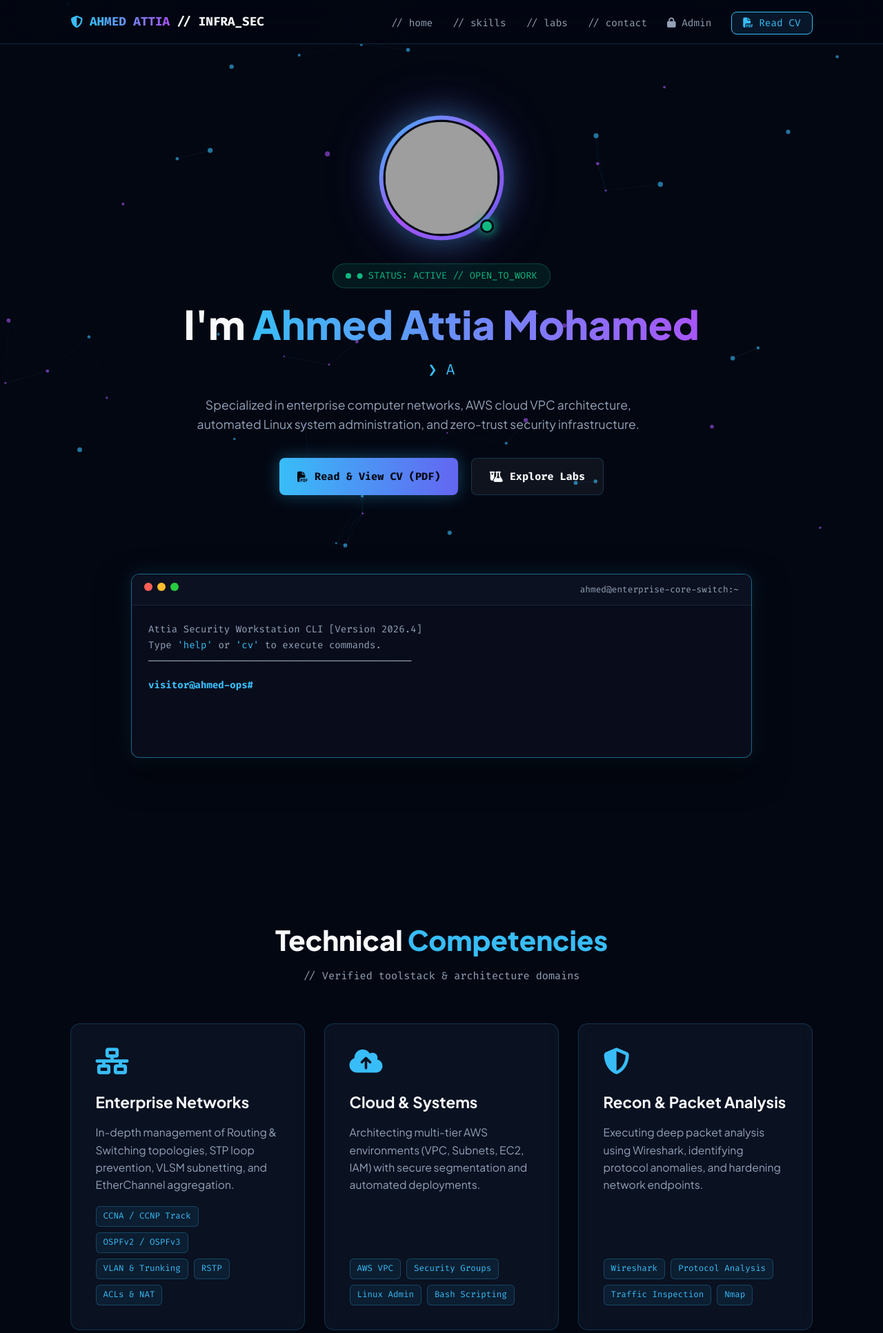
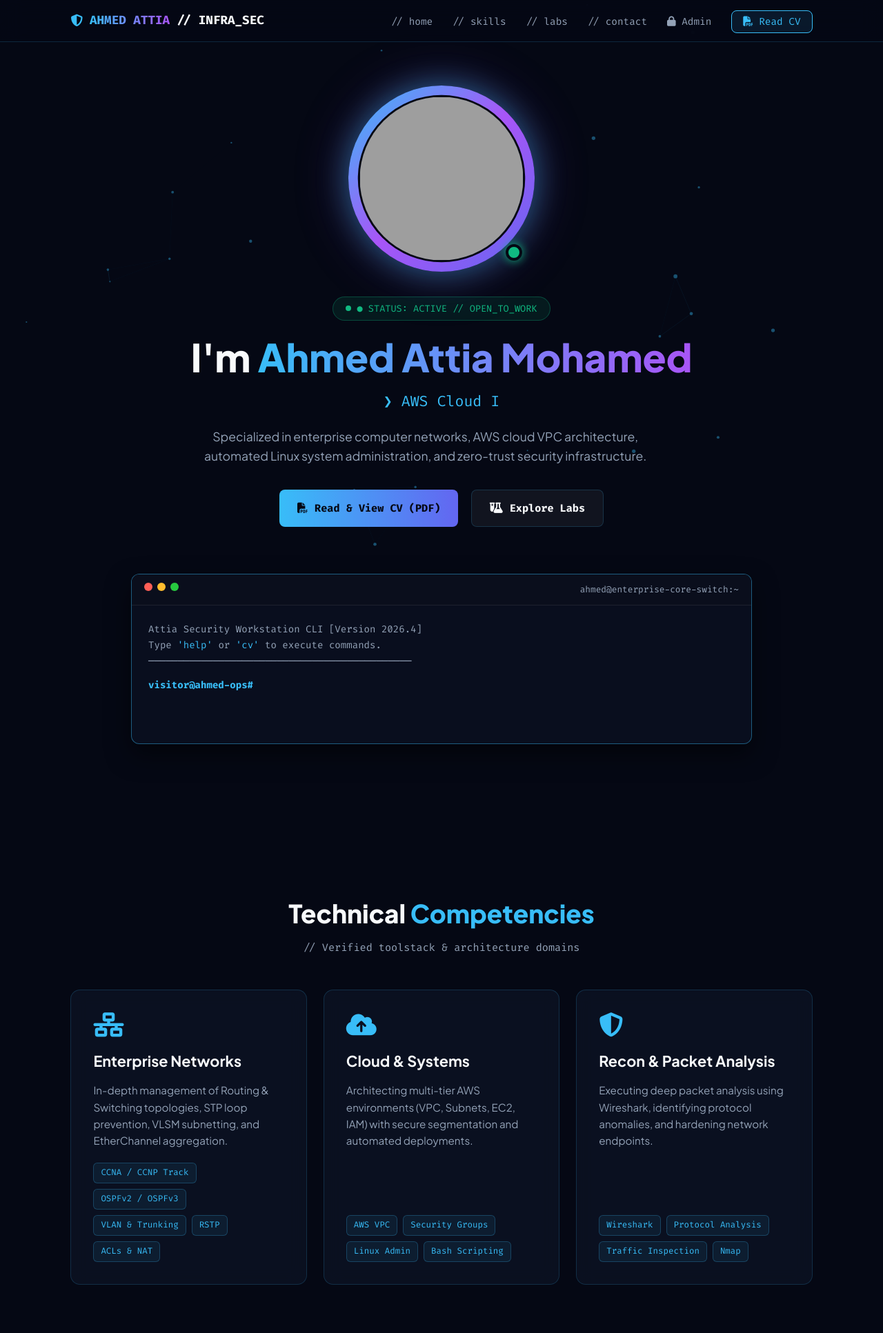
Before and after one commit to AmedAttia2026/Portfolio, a Flask app: page / in a window 1280 px wide. Shown: the top 1933 px of the page at 69% size. Run offline with Flask 3, Linux system fonts and the light colour scheme; data that the repository does not hold is empty; grey boxes are pictures that could not be loaded.

Commit message:
Update index.html

```diff
--- a/templates/index.html
+++ b/templates/index.html
@@ -5,20 +5,18 @@
   <meta name="viewport" content="width=device-width, initial-scale=1.0" />
   <title>Ahmed Attia | Network & Cloud Security Engineer</title>
 
-  <!-- Fonts -->
   <link rel="preconnect" href="https://fonts.googleapis.com">
   <link rel="preconnect" href="https://fonts.gstatic.com" crossorigin>
   <link href="https://fonts.googleapis.com/css2?family=Fira+Code:wght@400;500;700&family=Plus+Jakarta+Sans:wght@300;400;600;700;800&display=swap" rel="stylesheet">
 
-  <!-- FontAwesome -->
   <link rel="stylesheet" href="https://cdnjs.cloudflare.com/ajax/libs/font-awesome/6.5.1/css/all.min.css">
 
   <style>
     :root {
-      --bg-dark: #030712;
-      --bg-card: rgba(15, 23, 42, 0.65);
-      --border: rgba(56, 189, 248, 0.2);
-      --border-glow: rgba(56, 189, 248, 0.5);
+      --bg-dark: #050814;
+      --bg-card: rgba(13, 20, 38, 0.7);
+      --border: rgba(56, 189, 248, 0.18);
+      --border-glow: rgba(56, 189, 248, 0.45);
       --cyan: #38bdf8;
       --blue: #6366f1;
       --purple: #a855f7;
@@ -39,19 +37,18 @@
       line-height: 1.6;
     }
 
-    /* Ambient Dynamic Mesh Canvas */
     canvas#bg-canvas {
       position: fixed; top: 0; left: 0;
       width: 100vw; height: 100vh;
       z-index: -1; pointer-events: none;
+      transform: translateZ(0);
     }
 
-    /* Navbar */
     nav {
       position: fixed; top: 0; width: 100%;
       display: flex; justify-content: space-between; align-items: center;
-      padding: 1.1rem 8%;
-      background: rgba(3, 7, 18, 0.85); backdrop-filter: blur(18px);
+      padding: 1rem 8%;
+      background: rgba(5, 8, 20, 0.85); backdrop-filter: blur(16px);
       border-bottom: 1px solid var(--border);
       z-index: 1000;
     }
@@ -72,18 +69,17 @@
     .nav-links a {
       color: var(--text-muted); text-decoration: none;
       font-family: var(--font-code); font-size: 0.9rem;
-      transition: all 0.3s ease;
+      transition: color 0.2s ease;
     }
-    .nav-links a:hover { color: var(--cyan); text-shadow: 0 0 10px var(--cyan); }
+    .nav-links a:hover { color: var(--cyan); }
 
     .btn-cv-nav {
       background: rgba(56, 189, 248, 0.1);
       border: 1px solid var(--cyan); color: var(--cyan) !important;
       padding: 6px 16px; border-radius: 8px; cursor: pointer;
     }
-    .btn-cv-nav:hover { background: var(--cyan); color: #030712 !important; box-shadow: 0 0 20px var(--cyan); }
+    .btn-cv-nav:hover { background: var(--cyan); color: #050814 !important; }
 
-    /* Hero Section (Centered Profile Focal Point) */
     section { padding: 6.5rem 8% 3rem; max-width: 1300px; margin: 0 auto; }
 
     .hero-centered {
@@ -93,15 +89,14 @@
       text-align: center;
       min-height: calc(100vh - 120px);
       justify-content: center;
-      position: relative;
     }
 
-    /* Glowing Halo Avatar */
+    /* Fully Visible Head Avatar Wrapper */
     .avatar-wrapper {
       position: relative;
-      width: 180px;
-      height: 180px;
-      margin-bottom: 2rem;
+      width: 270px;
+      height: 270px;
+      margin-bottom: 2.2rem;
     }
 
     .avatar-halo {
@@ -110,13 +105,8 @@
       border-radius: 50%;
       padding: 6px;
       background: linear-gradient(135deg, var(--cyan), var(--purple), var(--blue));
-      box-shadow: 0 0 45px rgba(56, 189, 248, 0.4), 0 0 80px rgba(168, 85, 247, 0.25);
-      animation: floatEffect 4s ease-in-out infinite alternate;
-    }
-
-    @keyframes floatEffect {
-      0% { transform: translateY(0) scale(1); }
-      100% { transform: translateY(-8px) scale(1.02); }
+      box-shadow: 0 0 45px rgba(56, 189, 248, 0.45), 0 0 80px rgba(168, 85, 247, 0.25);
+      overflow: hidden;
     }
 
     .avatar-img {
@@ -124,21 +114,24 @@
       height: 100%;
       border-radius: 50%;
       object-fit: cover;
+      object-position: 50% 0%; /* Aligns image directly to top so top of head is 100% visible */
+      transform: scale(0.94); /* Gives room around head and shoulders */
       background: #0d1326;
-      border: 3px solid #030712;
+      border: 3px solid #050814;
       display: block;
     }
 
     .status-ping-corner {
       position: absolute;
-      bottom: 12px;
-      right: 14px;
-      width: 20px;
-      height: 20px;
+      bottom: 16px;
+      right: 18px;
+      width: 24px;
+      height: 24px;
       background: var(--emerald);
-      border: 3px solid #030712;
+      border: 4px solid #050814;
       border-radius: 50%;
-      box-shadow: 0 0 15px var(--emerald);
+      box-shadow: 0 0 14px var(--emerald);
+      z-index: 10;
     }
 
     .status-tag {
@@ -149,67 +142,62 @@
     }
     .status-ping { width: 8px; height: 8px; background: var(--emerald); border-radius: 50%; }
 
-    .hero-text h1 { font-size: 3.6rem; font-weight: 800; line-height: 1.15; margin-bottom: 1rem; }
+    .hero-text h1 { font-size: 3.5rem; font-weight: 800; line-height: 1.15; margin-bottom: 1rem; }
     .hero-text h1 span { background: linear-gradient(90deg, var(--cyan), var(--purple)); -webkit-background-clip: text; -webkit-text-fill-color: transparent; }
 
     .typewriter-text { font-family: var(--font-code); font-size: 1.35rem; color: var(--cyan); margin-bottom: 1.2rem; min-height: 2rem; }
-
     .hero-desc { color: var(--text-muted); font-size: 1.1rem; margin-bottom: 2.2rem; max-width: 680px; }
 
     .hero-cta { display: flex; gap: 1.2rem; justify-content: center; flex-wrap: wrap; }
-    .btn { padding: 0.85rem 1.6rem; border-radius: 8px; font-family: var(--font-code); font-size: 0.95rem; font-weight: 600; text-decoration: none; display: inline-flex; align-items: center; gap: 10px; cursor: pointer; border: none; transition: 0.3s ease; }
-    .btn-primary { background: linear-gradient(90deg, var(--cyan), var(--blue)); color: #030712; box-shadow: 0 0 25px rgba(56, 189, 248, 0.35); }
-    .btn-primary:hover { transform: translateY(-3px); box-shadow: 0 0 35px rgba(56, 189, 248, 0.65); color: #030712; }
+    .btn { padding: 0.85rem 1.6rem; border-radius: 8px; font-family: var(--font-code); font-size: 0.95rem; font-weight: 600; text-decoration: none; display: inline-flex; align-items: center; gap: 10px; cursor: pointer; border: none; transition: 0.2s ease; }
+    .btn-primary { background: linear-gradient(90deg, var(--cyan), var(--blue)); color: #050814; }
+    .btn-primary:hover { transform: translateY(-2px); box-shadow: 0 0 25px rgba(56, 189, 248, 0.5); }
     .btn-glass { background: rgba(255, 255, 255, 0.05); color: var(--text); border: 1px solid var(--border); }
-    .btn-glass:hover { border-color: var(--cyan); color: var(--cyan); background: rgba(56, 189, 248, 0.08); transform: translateY(-3px); }
+    .btn-glass:hover { border-color: var(--cyan); color: var(--cyan); transform: translateY(-2px); }
 
-    /* Terminal Section */
-    .terminal-section { max-width: 900px; margin: 3rem auto 5rem; }
+    .terminal-section { max-width: 900px; margin: 3rem auto 4rem; }
     .terminal-box {
-      background: rgba(10, 15, 29, 0.9); border: 1px solid var(--border-glow); border-radius: 12px;
-      box-shadow: 0 20px 50px rgba(0, 0, 0, 0.6), 0 0 30px rgba(56, 189, 248, 0.15);
+      background: rgba(10, 16, 32, 0.9); border: 1px solid var(--border-glow); border-radius: 12px;
+      box-shadow: 0 15px 35px rgba(0, 0, 0, 0.5);
       font-family: var(--font-code); overflow: hidden; text-align: left;
     }
-    .terminal-header { padding: 12px 18px; background: #0b1120; display: flex; justify-content: space-between; border-bottom: 1px solid rgba(255, 255, 255, 0.08); }
+    .terminal-header { padding: 12px 18px; background: #0a0e1c; display: flex; justify-content: space-between; border-bottom: 1px solid rgba(255, 255, 255, 0.08); }
     .terminal-dots { display: flex; gap: 7px; }
     .t-dot { width: 12px; height: 12px; border-radius: 50%; }
     .t-red { background: #ff5f56; } .t-yellow { background: #ffbd2e; } .t-green { background: #27c93f; }
-    .terminal-body { padding: 1.5rem; min-height: 220px; font-size: 0.88rem; overflow-y: auto; }
+    .terminal-body { padding: 1.5rem; min-height: 200px; font-size: 0.88rem; overflow-y: auto; }
     .term-out { color: var(--text-muted); white-space: pre-wrap; margin-bottom: 0.8rem; }
     .term-prompt-line { display: flex; gap: 10px; }
     .term-user { color: var(--cyan); font-weight: 700; }
     .term-input { flex: 1; background: transparent; border: none; outline: none; color: var(--text); font-family: var(--font-code); }
 
-    /* Section Headers & Cards */
-    .sec-head { text-align: center; margin-bottom: 3.5rem; }
-    .sec-head h2 { font-size: 2.5rem; font-weight: 800; margin-bottom: 0.5rem; }
+    .sec-head { text-align: center; margin-bottom: 3rem; }
+    .sec-head h2 { font-size: 2.3rem; font-weight: 800; margin-bottom: 0.5rem; }
     .sec-head h2 span { color: var(--cyan); }
     .sec-head p { color: var(--text-muted); font-family: var(--font-code); font-size: 0.95rem; }
-    .cards-grid { display: grid; grid-template-columns: repeat(auto-fit, minmax(300px, 1fr)); gap: 1.8rem; }
+    .cards-grid { display: grid; grid-template-columns: repeat(auto-fit, minmax(300px, 1fr)); gap: 1.5rem; }
 
     .card {
       background: var(--bg-card); border: 1px solid var(--border); border-radius: 14px;
-      padding: 2.2rem; backdrop-filter: blur(14px); transition: all 0.35s ease;
-      position: relative; overflow: hidden; display: flex; flex-direction: column;
+      padding: 2rem; backdrop-filter: blur(12px); transition: all 0.25s ease;
+      display: flex; flex-direction: column;
     }
-    .card:hover { border-color: var(--cyan); transform: translateY(-6px); box-shadow: 0 15px 35px rgba(56, 189, 248, 0.15); background: rgba(15, 23, 42, 0.85); }
-    .card-icon { font-size: 2.4rem; color: var(--cyan); margin-bottom: 1.4rem; }
-    .card h3 { font-size: 1.4rem; margin-bottom: 0.8rem; }
-    .card p { color: var(--text-muted); font-size: 0.98rem; margin-bottom: 1.2rem; }
+    .card:hover { border-color: var(--cyan); transform: translateY(-4px); background: rgba(17, 26, 48, 0.85); }
+    .card-icon { font-size: 2.2rem; color: var(--cyan); margin-bottom: 1.2rem; }
+    .card h3 { font-size: 1.35rem; margin-bottom: 0.8rem; }
+    .card p { color: var(--text-muted); font-size: 0.95rem; margin-bottom: 1.2rem; }
     .tags { display: flex; flex-wrap: wrap; gap: 8px; margin-top: auto; }
     .tag { font-family: var(--font-code); font-size: 0.78rem; padding: 4px 10px; background: rgba(56, 189, 248, 0.08); border: 1px solid rgba(56, 189, 248, 0.25); border-radius: 6px; color: var(--cyan); }
 
-    /* PDF CV Modal */
     .modal-overlay {
       position: fixed; top: 0; left: 0; width: 100vw; height: 100vh;
-      background: rgba(3, 7, 18, 0.92); backdrop-filter: blur(12px);
+      background: rgba(3, 6, 16, 0.92); backdrop-filter: blur(8px);
       z-index: 2000; display: none; justify-content: center; align-items: center; padding: 2rem;
     }
     .modal-overlay.active { display: flex; }
     .modal-content {
       background: #0b1120; border: 1px solid var(--border-glow); border-radius: 14px;
       width: 100%; max-width: 950px; height: 85vh; display: flex; flex-direction: column; overflow: hidden;
-      box-shadow: 0 0 50px rgba(56, 189, 248, 0.3);
     }
     .modal-header { padding: 1rem 1.5rem; background: #060913; display: flex; justify-content: space-between; align-items: center; border-bottom: 1px solid var(--border); }
     .modal-header h3 { font-family: var(--font-code); color: var(--cyan); font-size: 1.1rem; }
@@ -217,27 +205,24 @@
     .modal-body { flex: 1; position: relative; }
     .modal-body iframe { width: 100%; height: 100%; border: none; }
 
-    /* Contact Box */
-    .contact-box { background: var(--bg-card); border: 1px solid var(--border); border-radius: 16px; padding: 3rem; display: grid; grid-template-columns: 1fr 1fr; gap: 3rem; }
-    .contact-info { display: flex; flex-direction: column; gap: 1.5rem; }
-    .form-ctrl { width: 100%; padding: 1rem; border-radius: 8px; background: #030712; border: 1px solid var(--border); color: var(--text); margin-bottom: 1.2rem; outline: none; transition: 0.3s; font-size: 0.95rem; }
-    .form-ctrl:focus { border-color: var(--cyan); box-shadow: 0 0 12px rgba(56, 189, 248, 0.25); }
+    .contact-box { background: var(--bg-card); border: 1px solid var(--border); border-radius: 16px; padding: 2.5rem; display: grid; grid-template-columns: 1fr 1fr; gap: 2.5rem; }
+    .form-ctrl { width: 100%; padding: 0.9rem; border-radius: 8px; background: #050814; border: 1px solid var(--border); color: var(--text); margin-bottom: 1rem; outline: none; }
+    .form-ctrl:focus { border-color: var(--cyan); }
 
-    footer { text-align: center; padding: 2.5rem; border-top: 1px solid var(--border); font-family: var(--font-code); font-size: 0.88rem; color: var(--text-muted); margin-top: 4rem; }
+    footer { text-align: center; padding: 2rem; border-top: 1px solid var(--border); font-family: var(--font-code); font-size: 0.88rem; color: var(--text-muted); margin-top: 3rem; }
 
     @media (max-width: 950px) {
-      .hero-text h1 { font-size: 2.5rem; }
+      .hero-text h1 { font-size: 2.4rem; }
       .nav-links { display: none; }
       .contact-box { grid-template-columns: 1fr; }
+      .avatar-wrapper { width: 230px; height: 230px; }
     }
   </style>
 </head>
 <body>
 
-  <!-- Dynamic Constellation Mesh Background -->
   <canvas id="bg-canvas"></canvas>
 
-  <!-- Navbar -->
   <nav>
     <a href="#home" class="nav-logo">
       <i class="fa-solid fa-shield-halved" style="color:var(--cyan);"></i> <span>AHMED ATTIA</span> // INFRA_SEC
@@ -252,11 +237,10 @@
     </ul>
   </nav>
 
-  <!-- Hero Section (Centered Profile Focal Point) -->
   <section id="home">
     <div class="hero-centered">
 
-      <!-- Focal Center Avatar -->
+      <!-- Center Avatar with Top-Head Visibility Fix -->
       <div class="avatar-wrapper">
         <div class="avatar-halo">
           {% if profile.profile_base64 %}
@@ -286,7 +270,7 @@
 
     </div>
 
-    <!-- Terminal Command Line (No autofocus to avoid auto-scroll) -->
+    <!-- Terminal -->
     <div class="terminal-section">
       <div class="terminal-box">
         <div class="terminal-header">
@@ -389,29 +373,27 @@ Type <span style="color:var(--cyan);">'help'</span> or <span style="color:var(--
       <p>// Direct communication channel initialization</p>
     </div>
     <div class="contact-box card">
-      <div class="contact-info">
-        <h3>Infrastructure Engineer Ready to Integrate</h3>
-        <p style="color:var(--text-muted);">
-          Whether you have a technical query, collaboration opportunity, or full-time infrastructure role, feel free to drop a transmission.
+      <div>
+        <h3 style="margin-bottom: 0.8rem;">Ready for Infrastructure Roles</h3>
+        <p style="color:var(--text-muted); margin-bottom: 1.5rem;">
+          Whether you have a technical query, project collaboration, or full-time role, feel free to drop a transmission.
         </p>
-        <div style="font-family:var(--font-code); font-size:0.95rem; color:var(--text);">
+        <div style="font-family:var(--font-code); font-size:0.95rem; color:var(--text); margin-bottom: 1.2rem;">
           > ahmed.eng.ccna@example.com <br>
           > Borg El Arab / Alexandria, Egypt
         </div>
-        <div class="tags">
-          <span class="tag" style="background:rgba(16, 185, 129, 0.1); border-color:#10b981; color:#10b981;"><i class="fa-solid fa-circle-nodes"></i> Ready for Local & Remote Roles</span>
-        </div>
+        <span class="tag" style="background:rgba(16, 185, 129, 0.1); border-color:#10b981; color:#10b981;"><i class="fa-solid fa-circle-nodes"></i> Open for Local & Remote Roles</span>
       </div>
       <form onsubmit="event.preventDefault(); alert('Transmission Received!');">
         <input type="text" class="form-ctrl" placeholder="Your Name / Organization" required>
         <input type="email" class="form-ctrl" placeholder="Your Connection Email" required>
-        <textarea rows="4" class="form-ctrl" placeholder="Transmission payload / message details..." required></textarea>
-        <button type="submit" class="btn btn-primary" style="width:100%; justify-content:center;"><i class="fa-solid fa-paper-plane"></i> Send Direct Message</button>
+        <textarea rows="3" class="form-ctrl" placeholder="Message details..." required></textarea>
+        <button type="submit" class="btn btn-primary" style="width:100%; justify-content:center;"><i class="fa-solid fa-paper-plane"></i> Send Message</button>
       </form>
     </div>
   </section>
 
-  <!-- PDF CV Modal Viewer -->
+  <!-- PDF CV Modal -->
   <div class="modal-overlay" id="cvModal">
     <div class="modal-content">
       <div class="modal-header">
@@ -438,35 +420,26 @@ Type <span style="color:var(--cyan);">'help'</span> or <span style="color:var(--
   </div>
 
   <footer>
-    <p>© 2026 Ahmed Attia Mohamed. Engineered with High-Performance Vanilla Code.</p>
+    <p>© 2026 Ahmed Attia Mohamed. Engineered for Ultra-Fast Performance.</p>
   </footer>
 
   <script>
-    // Ensure viewport stays at the top on initial page load
-    if (history.scrollRestoration) {
-      history.scrollRestoration = 'manual';
-    }
-    window.scrollTo(0, 0);
-
-    /* Typewriter */
     const roles = ["Cisco Certified Routing & Switching Specialist", "AWS Cloud Infrastructure Engineer", "Linux DevOps & Security Enthusiast"];
     let rIdx = 0, cIdx = 0, isDel = false;
     const typeEl = document.getElementById("typewriter");
     function typeEffect() {
       const current = roles[rIdx];
       typeEl.textContent = "❯ " + (isDel ? current.substring(0, cIdx--) : current.substring(0, cIdx++));
-      let speed = isDel ? 30 : 60;
+      let speed = isDel ? 25 : 55;
       if (!isDel && cIdx === current.length + 1) { speed = 2000; isDel = true; }
-      else if (isDel && cIdx === 0) { isDel = false; rIdx = (rIdx + 1) % roles.length; speed = 350; }
+      else if (isDel && cIdx === 0) { isDel = false; rIdx = (rIdx + 1) % roles.length; speed = 300; }
       setTimeout(typeEffect, speed);
     }
     typeEffect();
 
-    /* CV Modal Controls */
     function openCV() { document.getElementById("cvModal").classList.add("active"); }
     function closeCV() { document.getElementById("cvModal").classList.remove("active"); }
 
-    /* Interactive Terminal */
     const termInput = document.getElementById("term-cmd");
     const termBox = document.getElementById("term-box");
     const commands = {
@@ -495,21 +468,9 @@ Type <span style="color:var(--cyan);">'help'</span> or <span style="color:var(--
       }
     });
 
-    /* Advanced Interactive Constellation Canvas */
     const canvas = document.getElementById("bg-canvas");
     const ctx = canvas.getContext("2d");
     let pts = [];
-    let mouse = { x: null, y: null, radius: 150 };
-
-    window.addEventListener('mousemove', (e) => {
-      mouse.x = e.clientX;
-      mouse.y = e.clientY;
-    });
-
-    window.addEventListener('mouseout', () => {
-      mouse.x = null;
-      mouse.y = null;
-    });
 
     function resizeCanvas() {
       canvas.width = window.innerWidth;
@@ -518,19 +479,20 @@ Type <span style="color:var(--cyan);">'help'</span> or <span style="color:var(--
     window.addEventListener("resize", resizeCanvas);
     resizeCanvas();
 
-    for (let i = 0; i < 55; i++) {
+    for (let i = 0; i < 25; i++) {
       pts.push({
         x: Math.random() * canvas.width,
         y: Math.random() * canvas.height,
-        vx: (Math.random() - 0.5) * 0.7,
-        vy: (Math.random() - 0.5) * 0.7,
-        r: Math.random() * 2.5 + 1.2,
-        color: Math.random() > 0.5 ? "rgba(56, 189, 248, " : "rgba(168, 85, 247, "
+        vx: (Math.random() - 0.5) * 0.4,
+        vy: (Math.random() - 0.5) * 0.4,
+        r: Math.random() * 2 + 1
       });
     }
 
     function drawMesh() {
       ctx.clearRect(0, 0, canvas.width, canvas.height);
+      ctx.fillStyle = "rgba(56, 189, 248, 0.4)";
+
       for (let i = 0; i < pts.length; i++) {
         let p = pts[i];
         p.x += p.vx;
@@ -539,19 +501,6 @@ Type <span style="color:var(--cyan);">'help'</span> or <span style="color:var(--
         if (p.x < 0 || p.x > canvas.width) p.vx *= -1;
         if (p.y < 0 || p.y > canvas.height) p.vy *= -1;
 
-        // Mouse push effect
-        if (mouse.x !== null) {
-          let dx = mouse.x - p.x;
-          let dy = mouse.y - p.y;
-          let dist = Math.hypot(dx, dy);
-          if (dist < mouse.radius) {
-            let force = (mouse.radius - dist) / mouse.radius;
-            p.x -= (dx / dist) * force * 3;
-            p.y -= (dy / dist) * force * 3;
-          }
-        }
-
-        ctx.fillStyle = p.color + "0.6)";
         ctx.beginPath();
         ctx.arc(p.x, p.y, p.r, 0, Math.PI * 2);
         ctx.fill();
@@ -559,10 +508,8 @@ Type <span style="color:var(--cyan);">'help'</span> or <span style="color:var(--
         for (let j = i + 1; j < pts.length; j++) {
           let p2 = pts[j];
           let dist = Math.hypot(p.x - p2.x, p.y - p2.y);
-          if (dist < 130) {
-            let alpha = (1 - dist / 130) * 0.22;
-            ctx.strokeStyle = `rgba(56, 189, 248, ${alpha})`;
-            ctx.lineWidth = 0.6;
+          if (dist < 120) {
+            ctx.strokeStyle = `rgba(56, 189, 248, ${0.12 - dist / 1000})`;
             ctx.beginPath();
             ctx.moveTo(p.x, p.y);
             ctx.lineTo(p2.x, p2.y);
```
